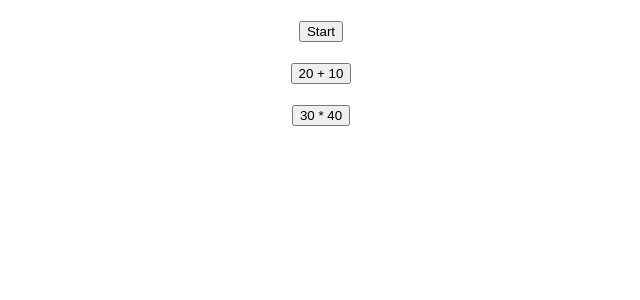
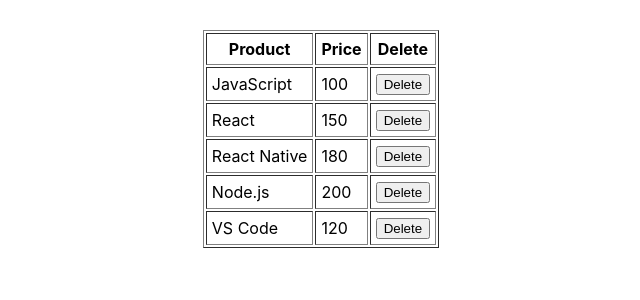
Before and after one commit to Peerapong9947/app1, a React (Create React App) app: page / in a window 1280 px wide. Shown: the top 300 px of the page, without its empty margins (319-959 px from the left). Built offline with nearby package versions, Linux system fonts and the light colour scheme.

Commit message:
References

```diff
--- a/src/App.js
+++ b/src/App.js
@@ -2,14 +2,11 @@
 import './App.css';
 import react from 'react';
 import './style.css'
-import { Content, Footer, Header } from './func-components';
-import Calendar from './class-components';
-import Button from './class-components';
-import { Calculator2 } from './calculator';
 import { EventData2 } from './event-data';
+import RefsArray from './refs-array';
 
 
 function App() {
-  return <EventData2/>
+  return <RefsArray/>
 }
 export default App;
--- /dev/null
+++ b/src/refs-array.js
@@ -0,0 +1,50 @@
+import React from "react";
+
+export default function RefsArray(){
+    const table = React.useRef()
+    const tr = React.useRef([])
+
+
+    const data = [
+        ['JavaScript',100],
+        ['React',150],
+        ['React Native',180],
+        ['Node.js',200],
+        ['VS Code',120]
+    ]
+
+    const onClickButton = (i) => {
+        const index = tr.current[i].rowIndex
+        table.current.deleteRow(index)
+    }
+
+    const onMouseOverRow = (i) => {
+        tr.current[i].style.backgroundColor = 'yellow'
+    }
+
+    const onMouseOutRow = (i) => {
+        tr.current[i].style.backgroundColor = 'white'
+    }
+
+    const tableStyles = { margin:'auto',marginTop:30}
+
+    return(
+        <table ref={table} border="1" cellPadding={5} style={tableStyles}>
+            <tr><th>Product</th><th>Price</th><th>Delete</th></tr>
+            {
+                data.map((item,i) => {
+                    return (
+                        <tr ref={el => tr.current[i] = el}
+                         onMouseOver={() => onMouseOverRow(i)}
+                         onMouseOut={() => onMouseOutRow(i)}
+                        >
+                            <td>{item[0]}</td>
+                            <td>{item[1]}</td>
+                            <td><button onClick={() => onClickButton(i)}>Delete</button></td>
+                        </tr>
+                    )
+                })
+            }
+            </table>
+    )
+}
```
